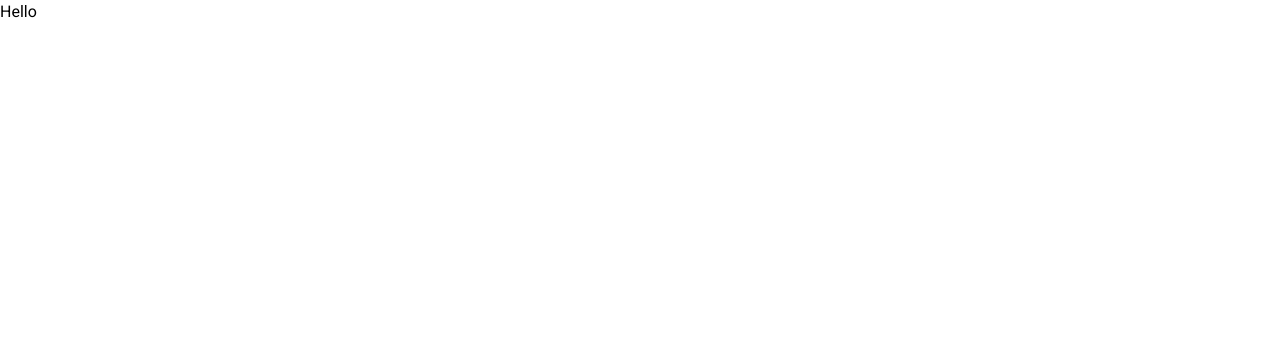
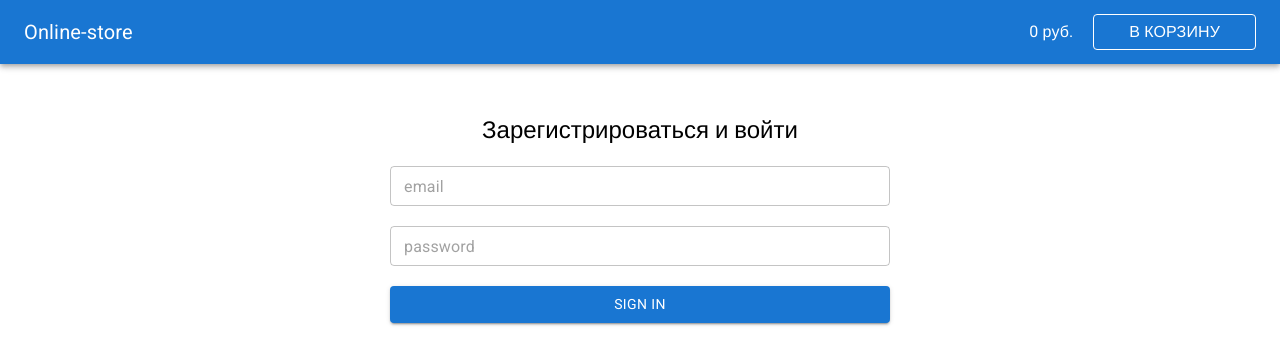
Before and after one commit to oksivasilinka/homeStore, a React (Vite) app: page / in a window 1280 px wide. Shown: the top 364 px of the page. Built offline with nearby package versions, Linux system fonts and the light colour scheme; no server answers; the database is empty; a web font is replaced by a local one.

Commit message:
feat: add auth

```diff
--- a/package.json
+++ b/package.json
@@ -18,6 +18,7 @@
     "@fontsource/roboto": "^5.0.8",
     "@mui/icons-material": "^5.14.15",
     "@mui/material": "^5.14.14",
+    "firebase": "^10.5.0",
     "react": "^18.2.0",
     "react-dom": "^18.2.0"
   },
--- a/src/App.tsx
+++ b/src/App.tsx
@@ -1,3 +1,42 @@
+import { useEffect, useState } from 'react'
+
+import { Auth } from '@/components/auth'
+import { Header } from '@/components/header'
+import { ProductCardsList } from '@/components/productCardsList'
+import { auth, db } from '@/config/firebase'
+import { Container } from '@mui/material'
+import { collection, getDocs } from 'firebase/firestore'
+
 export function App() {
-  return <div>Hello</div>
+  const [products, setProducts] = useState<any[]>([])
+
+  const productsCollectionRef = collection(db, 'product')
+
+  useEffect(() => {
+    const getProducts = async () => {
+      try {
+        const data = await getDocs(productsCollectionRef)
+        const filteredData = data.docs.map(doc => ({ ...doc.data(), id: doc.id }))
+
+        setProducts(filteredData)
+      } catch (e) {
+        console.log(e)
+      }
+    }
+
+    getProducts()
+  }, [])
+
+  console.log(auth.currentUser?.email)
+
+  return (
+    <div>
+      <Header total={0} />
+
+      <Container>
+        <Auth />
+        <ProductCardsList products={products} />
+      </Container>
+    </div>
+  )
 }
--- /dev/null
+++ b/src/components/auth/auth.module.scss
@@ -0,0 +1,8 @@
+.wrapper {
+  display: flex;
+  flex-direction: column;
+  gap: 20px;
+
+  width: 500px;
+  margin: 50px auto;
+}
--- /dev/null
+++ b/src/components/auth/auth.tsx
@@ -0,0 +1,42 @@
+import { ChangeEvent, useState } from 'react'
+
+import { auth } from '@/config/firebase'
+import Button from '@mui/material/Button'
+import TextField from '@mui/material/TextField'
+import Typography from '@mui/material/Typography'
+import { createUserWithEmailAndPassword } from 'firebase/auth'
+
+import s from './auth.module.scss'
+
+export const Auth = () => {
+  const [email, setEmail] = useState('')
+  const [password, setPassword] = useState('')
+  const signInHandler = async () => {
+    await createUserWithEmailAndPassword(auth, email, password)
+  }
+  const setEmailHandler = (e: ChangeEvent<HTMLInputElement>) => {
+    setEmail(e.currentTarget.value)
+  }
+
+  const setPasswordHandler = (e: ChangeEvent<HTMLInputElement>) => {
+    setPassword(e.currentTarget.value)
+  }
+
+  return (
+    <div className={s.wrapper}>
+      <Typography align={'center'} variant={'h5'}>
+        Зарегистрироваться и войти
+      </Typography>
+      <TextField onChange={setEmailHandler} placeholder={'email'} size={'small'} />
+      <TextField
+        onChange={setPasswordHandler}
+        placeholder={'password'}
+        size={'small'}
+        type={'password'}
+      />
+      <Button onClick={signInHandler} variant={'contained'}>
+        Sign In
+      </Button>
+    </div>
+  )
+}
--- /dev/null
+++ b/src/components/auth/index.ts
@@ -0,0 +1 @@
+export * from './auth'
--- /dev/null
+++ b/src/config/firebase.ts
@@ -0,0 +1,19 @@
+import { initializeApp } from 'firebase/app'
+import { getAuth } from 'firebase/auth'
+import { getFirestore } from 'firebase/firestore'
+
+const firebaseConfig = {
+  apiKey: 'AIzaSyDECRDIaPkfO5qk4D86Z-Vyv5kSXeRewhw',
+  appId: '1:371367977977:web:07c3182d9e21fa61031328',
+  authDomain: 'online-store-58cf4.firebaseapp.com',
+  measurementId: 'G-PQBKSXJ6GX',
+  messagingSenderId: '371367977977',
+  projectId: 'online-store-58cf4',
+  storageBucket: 'online-store-58cf4.appspot.com',
+}
+
+const app = initializeApp(firebaseConfig)
+
+export const auth = getAuth(app)
+
+export const db = getFirestore(app)
```
Also changed, not shown: 2 other files (tests, documents, lock files or other folders).
